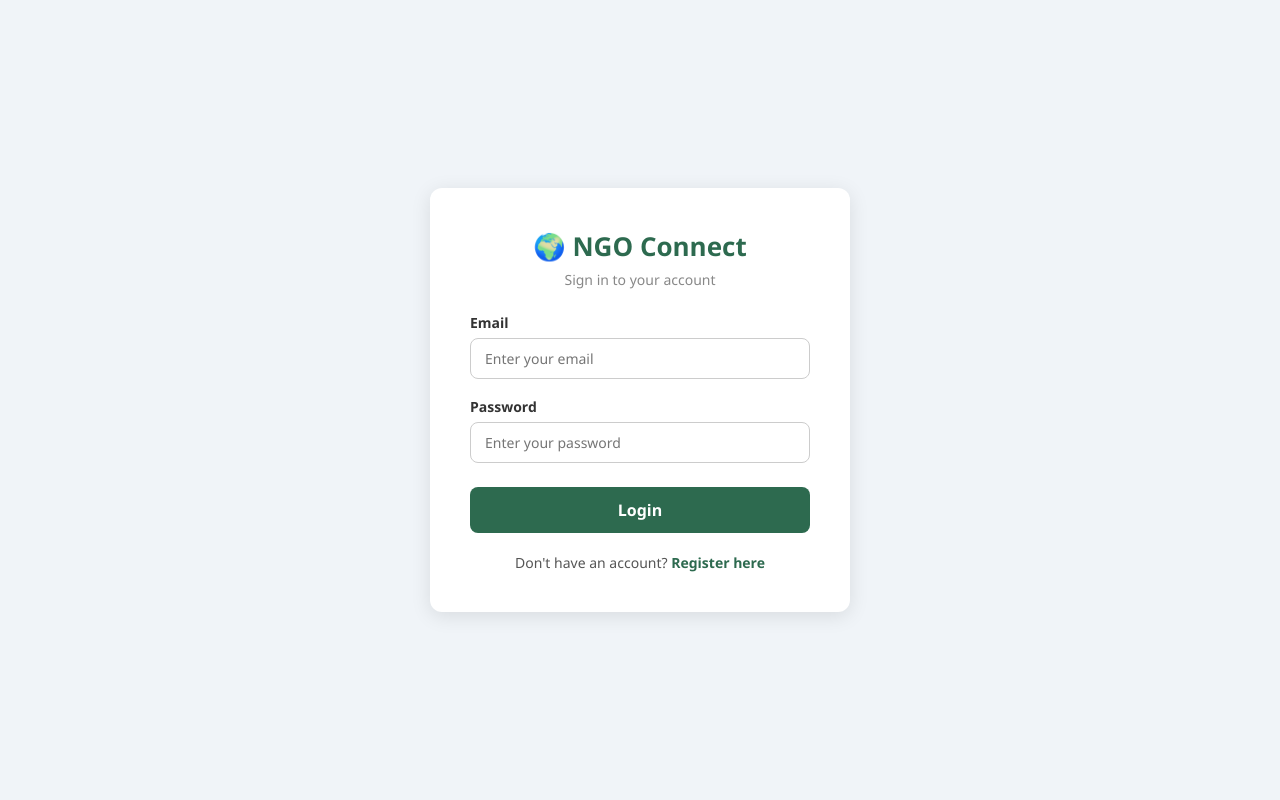
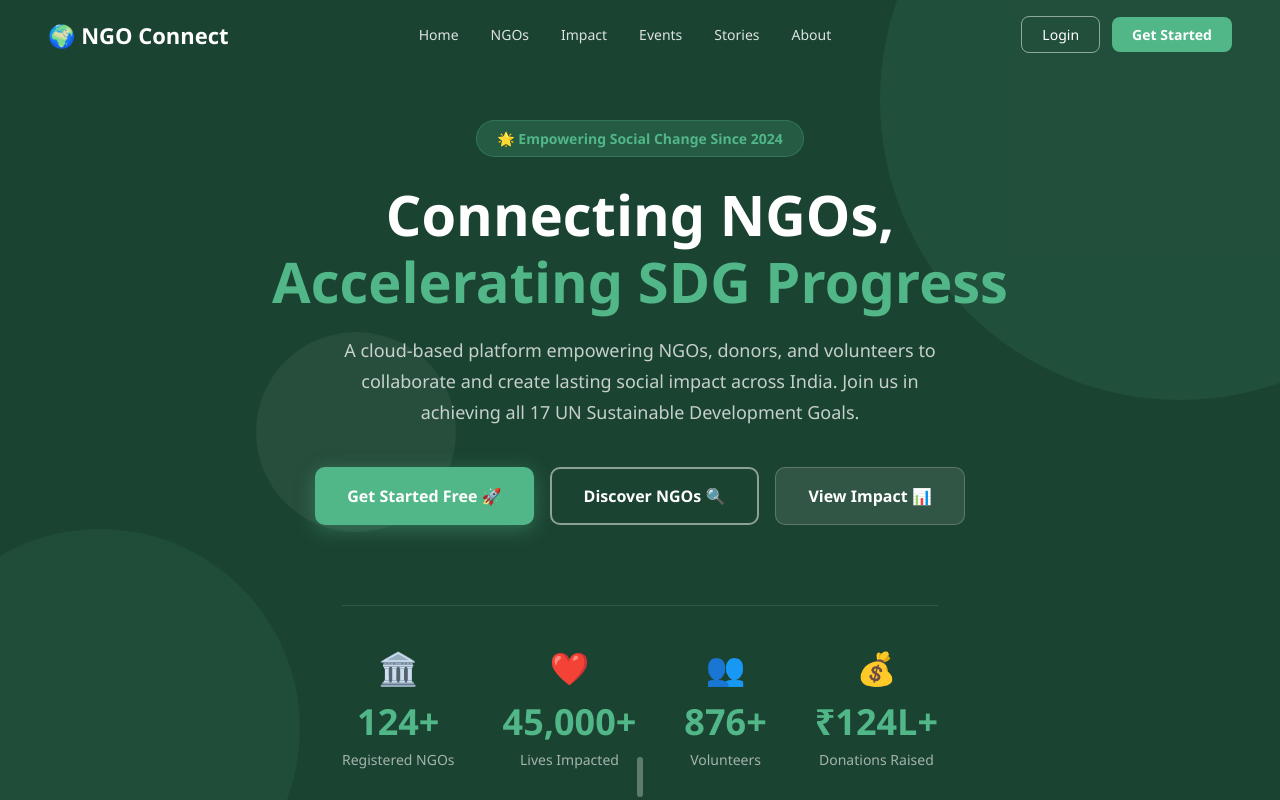
Before and after one commit to KishoreSivasamy/ngo-sdg-platform, a React (Vite) app in the folder client/: page / in a window 1280 px wide. Shown: the top 800 px of the page. Built offline with nearby package versions, Linux system fonts and the light colour scheme.

Commit message:
Set home page as default

```diff
--- a/client/src/App.jsx
+++ b/client/src/App.jsx
@@ -18,8 +18,8 @@
   return (
     <BrowserRouter>
       <Routes>
-        <Route path="/home"                element={<PublicPortal />} />
-        <Route path="/"                    element={<Login />} />
+        <Route path="/"      element={<PublicPortal />} />
+        <Route path="/login" element={<Login />} />
         <Route path="/register"            element={<Register />} />
         <Route path="/donor-dashboard"     element={<DonorDashboard />} />
         <Route path="/ngo-dashboard"       element={<NGODashboard />} />
```
